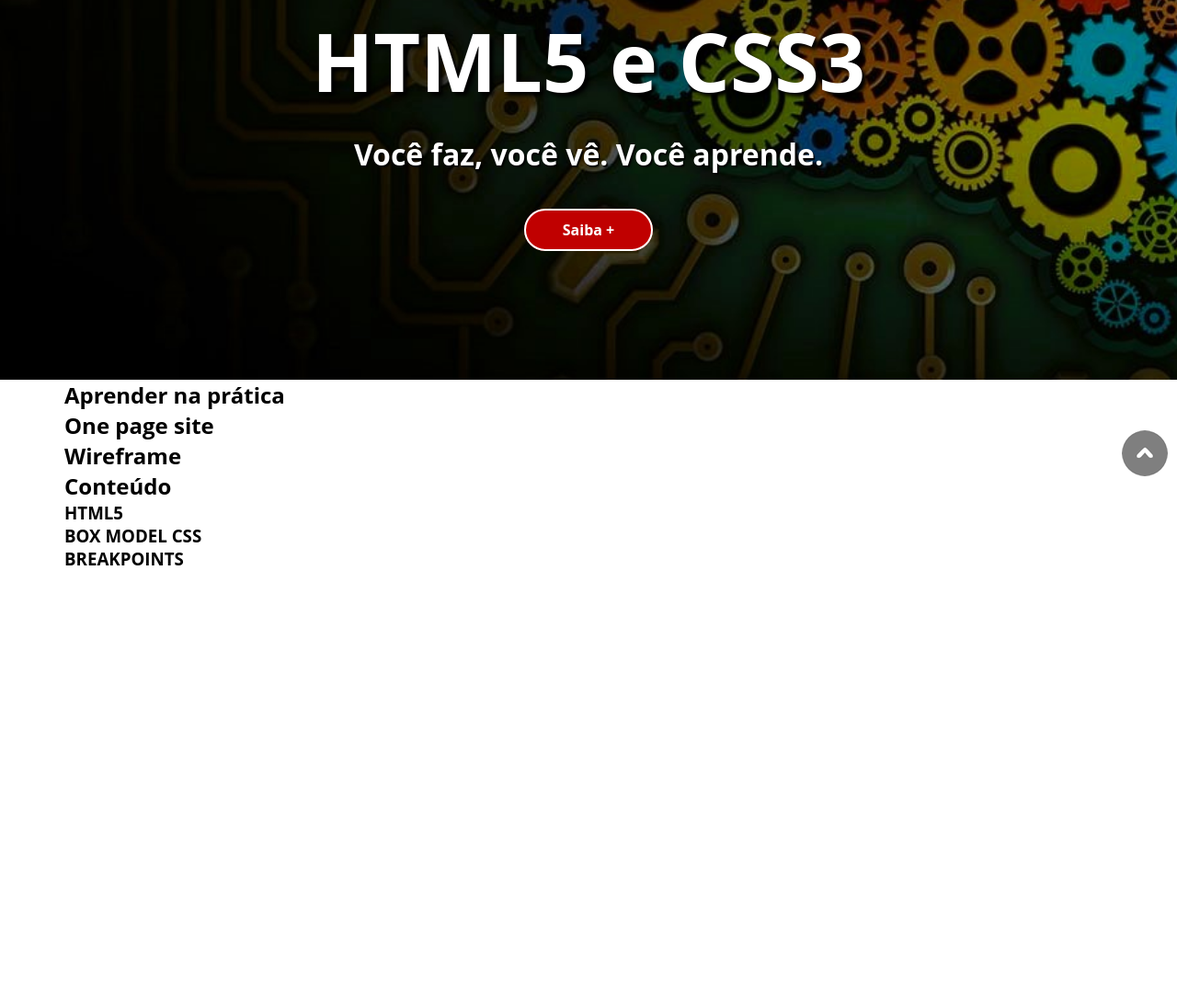
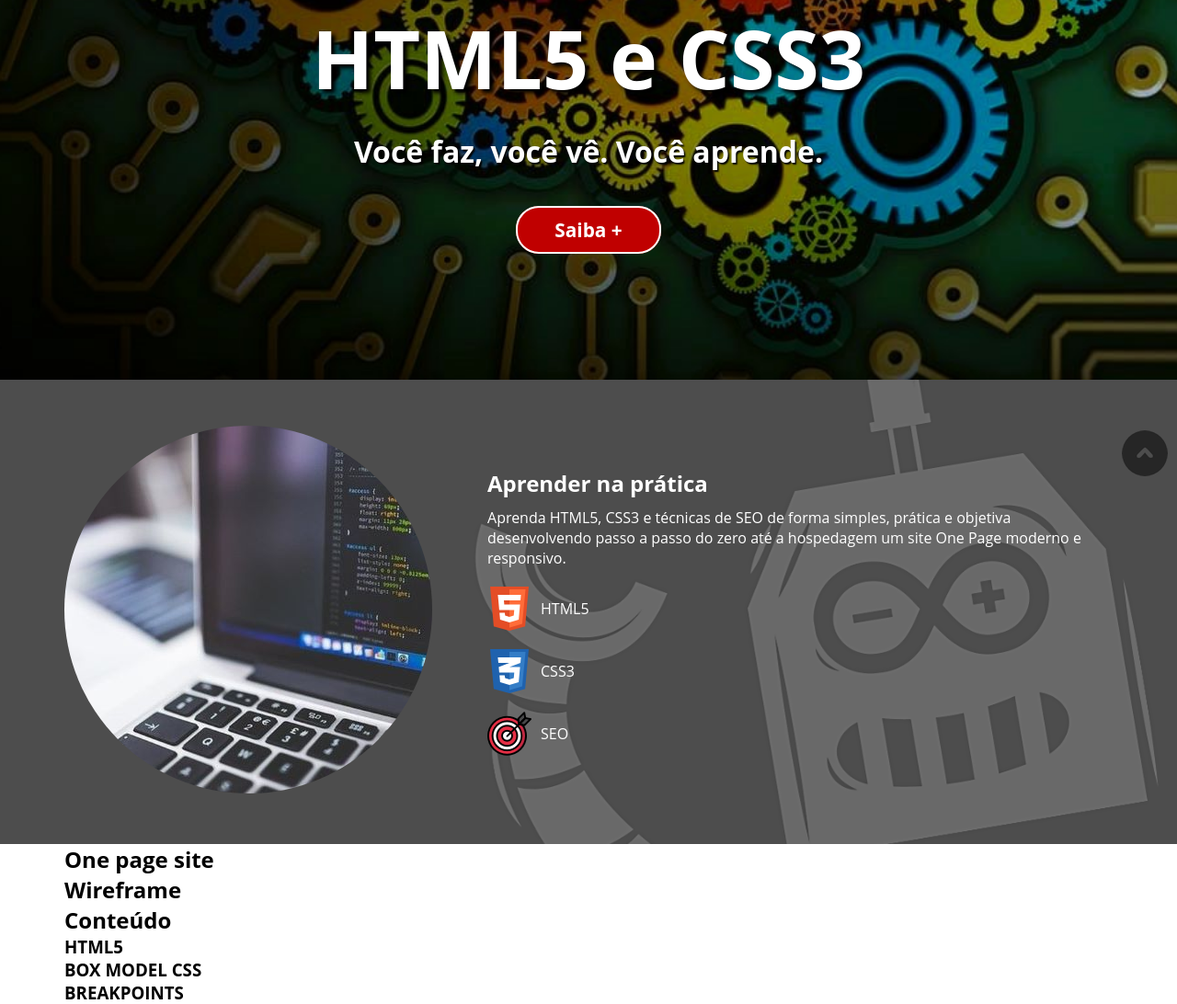
Before and after one commit to PeterKeven/HTML5eCSS3Repositorio, a plain HTML site: page index.html in a window 1280 px wide. Shown: the part 267-1359 px from the top of the page at 92% size. Before the commit the page ends 887 px from the top, so only its background shows below. Drawn offline with Linux system fonts and the light colour scheme.

```diff
--- a/index.html
+++ b/index.html
@@ -54,9 +54,41 @@
     <!-- Sobre -->
     <section id="sobre">
 
-        <div class="container">
+        <div class="container flex2">
 
-            <h2>Aprender na prática</h2>
+            <div id="destaqueSobre">
+
+                <img src="IMG/html5css3.jpg" alt="html5css3">
+
+            </div>
+            <div id="textoSobre">
+
+                <h2>Aprender na prática</h2>
+                <p>Aprenda HTML5, CSS3 e técnicas de SEO de forma simples, prática e objetiva desenvolvendo passo a passo do zero até a hospedagem um site One Page moderno e responsivo.</p>
+
+                <div class="topicoSobre flex2">
+
+                    <img src="IMG/html5.png" alt="html5">
+                    <p>HTML5</p>
+
+                </div>
+
+                <div class="topicoSobre flex2">
+
+                    <img src="IMG/css3.png" alt="css3">
+                    <p>CSS3</p>
+
+                </div>
+
+                <div class="topicoSobre flex2">
+
+                    <img src="IMG/seo.png" alt="seo">
+                    <p>SEO</p>
+
+                </div>
+
+            </div>
+
 
         </div>
 
--- a/style.css
+++ b/style.css
@@ -33,11 +33,18 @@ body {
 
 }
 
+.flex2 {
+
+    display: flex;
+    align-items: center;
+
+}
+
 .botao {
 
     text-decoration: none;
     color: #fff;
-    font-size: 1, 3em;
+    font-size: 1.3em;
     font-weight: 700;
     background-color: #c00000;
     padding: 10px 40px;
@@ -81,8 +88,10 @@ header {
 label {
 
     font-size: 3em;
-    padding-right: 15px;
-
+    position: fixed;
+    top: 5px;
+    right: 15px;
+    color: rgba(0, 0, 0, 0.5);
 }
 
 nav ul {
@@ -125,6 +134,7 @@ main {
     height: 75vh;
     background: url(img/banner.jpg);
     background-size: cover;
+    background-position: center;
     color: #fff;
     display: flex;
     flex-direction: column;
@@ -146,6 +156,48 @@ main h2 {
 
 }
 
+/* SOBRE */
+#sobre {
+
+    padding: 50px 0px;
+    background: url(IMG/background.png);
+    background-size: cover;
+    background-position: center;
+
+}
+
+#destaqueSobre {
+
+    display: none;
+
+}
+
+#textoSobre {
+
+color: #fff;
+padding: 0px 10px;
+
+
+}
+
+#textoSobre h2{
+
+    margin-bottom: 10px;
+
+}
+
+.topicoSobre {
+
+    margin-top: 20px;
+
+}
+
+.topicoSobre img{
+
+    margin-right: 10px;
+
+}
+
 /* Smartphone landscape >>>>>>>>>>>>>>>>>>>>>>>>>>>> */
 @media (min-width: 576px) {
 
@@ -163,6 +215,8 @@ main h2 {
     }
 
 }
+
+
 
 /* Tablet portrait >>>>>>>>>>>>>>>>>>>>>>>>>>>>>>>>> */
 @media (min-width: 768px) {
@@ -265,4 +319,25 @@ main h2 {
 
     }
 
+    /* SOBRE */
+    #sobre {
+
+        background-attachment: fixed;
+
+    }
+
+
+    #destaqueSobre {
+
+        display: inline;
+
+    }
+
+    #destaqueSobre img {
+
+        border-radius: 50%;
+        margin-right: 50px;
+
+    }
+
 }
```
